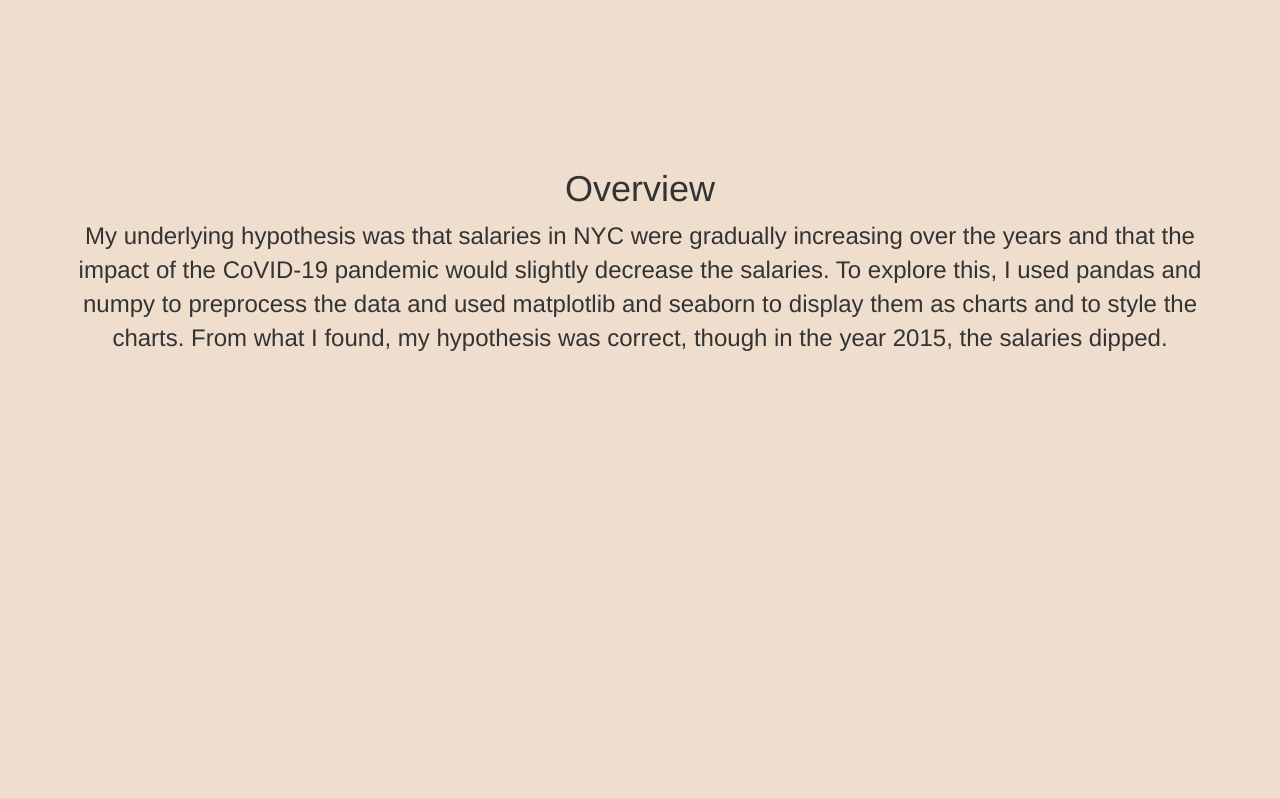
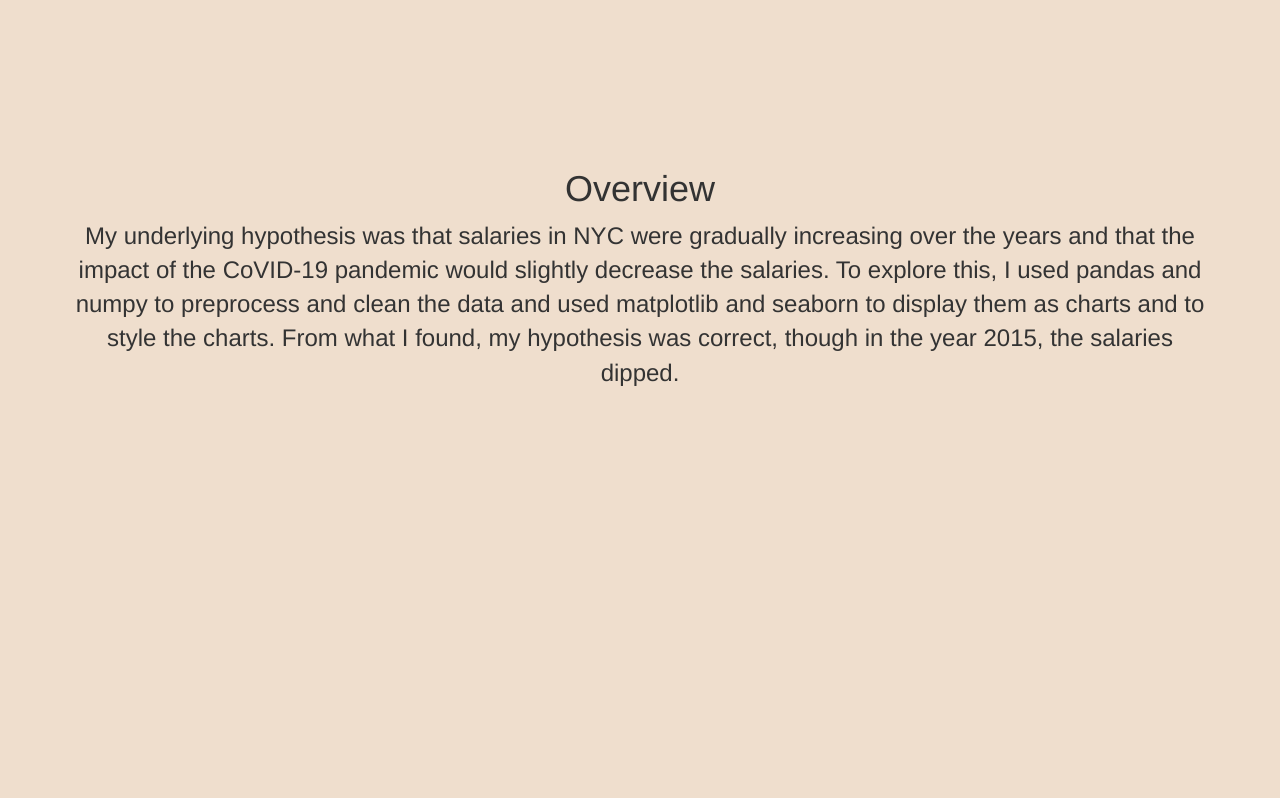
Before and after one commit to MatthewMing11/DataAnalysisPublicSectorSalaries, a Flask app: page / in a window 1280 px wide. Shown: the part 801-1599 px from the top of the page. Run offline with Flask 2, Linux system fonts and the light colour scheme; some libraries are stand-ins or nearby versions.

Commit message:
almost almost final

```diff
--- a/project.py
+++ b/project.py
@@ -1,5 +1,6 @@
 """
 Name:  Matthew Ming
+Email: matthew.ming11@myhunter.cuny.edu
 URL: https://public-salary-analysis-ny.herokuapp.com
 Title: Data Analysis of Public Sector Salaries Over Time
 Resources:  Used https://data.cityofnewyork.us/City-Government/Citywide-Payroll-Data-Fiscal-Year-/k397-673e to get data for NYC salaries,
--- a/templates/index.html
+++ b/templates/index.html
@@ -69,7 +69,7 @@
             <div class="row">
                 <div class="col-lg-12">
                     <h1>Overview</h1>
-                    <p>My underlying hypothesis was that salaries in NYC were gradually increasing over the years and that the impact of the CoVID-19 pandemic would slightly decrease the salaries. To explore this, I used pandas and numpy to preprocess the data and used matplotlib and seaborn to display them as charts and to style the charts. From what I found, my hypothesis was correct, though in the year 2015, the salaries dipped.</p>
+                    <p>My underlying hypothesis was that salaries in NYC were gradually increasing over the years and that the impact of the CoVID-19 pandemic would slightly decrease the salaries. To explore this, I used pandas and numpy to preprocess and clean the data and used matplotlib and seaborn to display them as charts and to style the charts. From what I found, my hypothesis was correct, though in the year 2015, the salaries dipped.</p>
                 </div>
             </div>
         </div>
@@ -106,7 +106,7 @@
             <div class="row">
                 <div class="col-lg-12">
                     <h1>Data</h1>
-                    <p>The only data used for the above graphs is the Citywide Payroll Data from NYC Opendata. It contains data detailing payrolls of individuals from multiple different public sectors from each fiscal year from 2014 to 2020, inclusively. Though there was personal identifiable information provided, such as the name of the individual logged, this was not used within my graphs as more focus was placed on their salary and how it changed over time.</p>
+                    <p>The only data used for the above graphs is the Citywide Payroll Data from NYC Opendata. It contains data detailing payrolls of individuals from multiple different public sectors from each fiscal year from 2014 to 2020, inclusively. Though there was personal identifiable information provided, such as the name of each individual logged, this was not used within my graphs as more focus was placed on their salary and how it changed over time. Details such as payroll number was not used as salary was the main focus of visualization.</p>
                 </div>
             </div>
         </div>
@@ -117,7 +117,7 @@
             <div class="row">
                 <div class="col-lg-12">
                     <h1>Techniques</h1>
-                    <p>For all graphs, I processed the data into a dataframe and capitalized all work locations. With graph#1, I grouped it by year and calculated mean salaries for each year. With these values, I plotted and styled using Matplotlib to get a line chart that showed the trend as salaries changed over the years. For graph#2, I created a pivot table using the work locations, year, and salary. With this table, I extracted only the Boroughs needed as they best represent New York City. I then plotted using Seaborn as it helped generate the given graph with legend. For graph#3, I grouped it by work location and calculated mean salaries for each borough. With these values, I plotted and styled using Matplotlib.</p>
+                    <p>For all graphs, I processed the data into a pandas dataframe, capitalized all work locations and styled them in fivethirtyeight. With graph#1, I grouped the dataframe by year and calculated mean salaries for each year. With this information, I used Matplotlib to plot a line chart that showed the trend as salaries changed over the years. For graph#2, I created a pivot table using the work locations, year, and salary of all indivduals. With this table, I extracted only the Boroughs from the work locations as these locations best represent New York City. I then plotted using Seaborn as it helped generate the given graph with legend. For graph#3, I grouped the dataframe by work location, filtered the boroughs from the work locations, and calculated mean salaries for each borough. With this information, I used Matplotlib to plot a bar chart showing how much the average salary was for each borough across all recorded years.</p>
                 </div>
             </div>
         </div>
```
